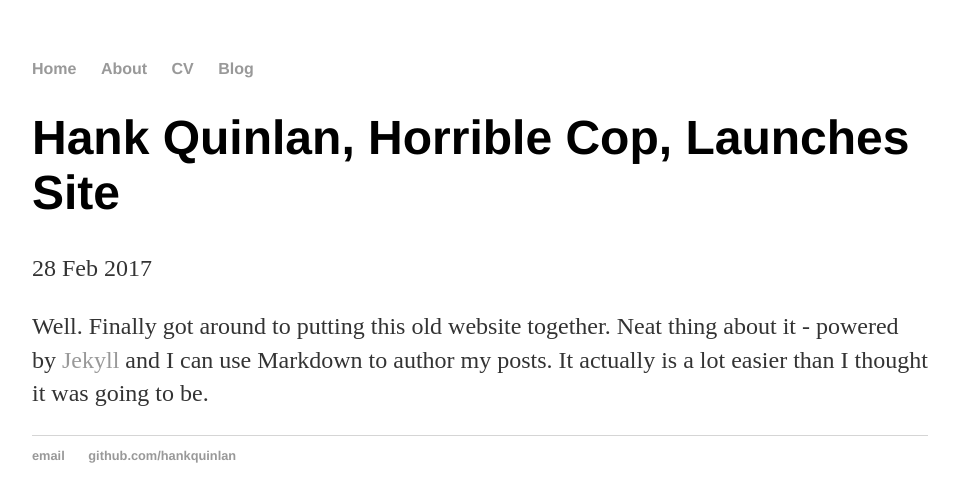
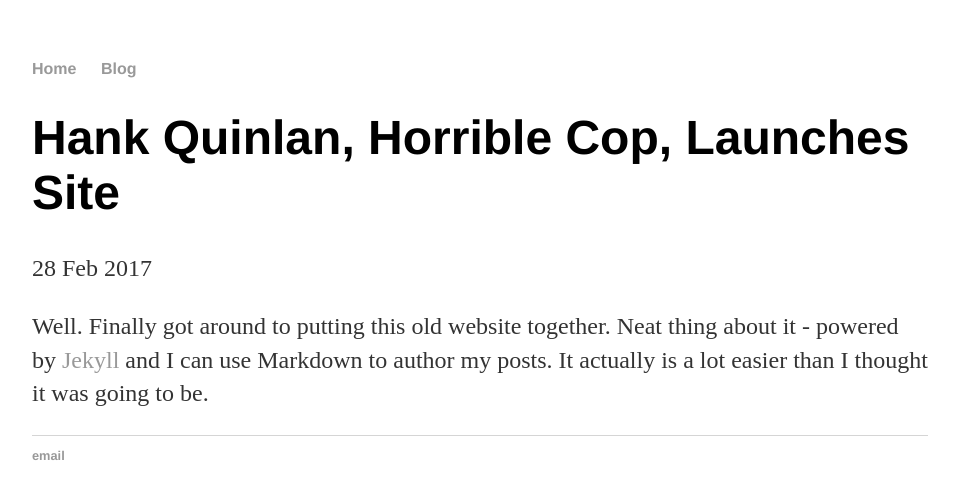
Before and after one commit to infosecmentors/infosecmentors.github.io, a Jekyll site: the page built from _posts/2017-02-28-hank-quinlan-site-launched.md, in a window 1280 px wide. Shown: the top 502 px of the page, without its empty margins (160-1119 px from the left). Built offline with Jekyll 4.4.1, drawn with Linux system fonts in a browser that asks for light colours.

Commit message:
Update default.html

```diff
--- a/_layouts/default.html
+++ b/_layouts/default.html
@@ -9,9 +9,7 @@
 		<body>
 			<nav>
 	    		<ul>
-	        		<li><a href="/">Home</a></li>
-		        	<li><a href="/about">About</a></li>
-	        		<li><a href="/cv">CV</a></li>
+	        		<li><a href="https://www.infosecmentors.net">Home</a></li>
 	        		<li><a href="/blog">Blog</a></li>
 	    		</ul>
 			</nav>
@@ -22,8 +20,7 @@
 			</div><!-- /.container -->
 			<footer>
 	    		<ul>
-	        		<li><a href="mailto:hankquinlanhub@gmail.com">email</a></li>
-	        		<li><a href="https://github.com/hankquinlan">github.com/hankquinlan</a></li>
+	        		<li><a href="mailto:no-reply@infosecmentors.net">email</a></li>
 				</ul>
 			</footer>
 		</body>
```
